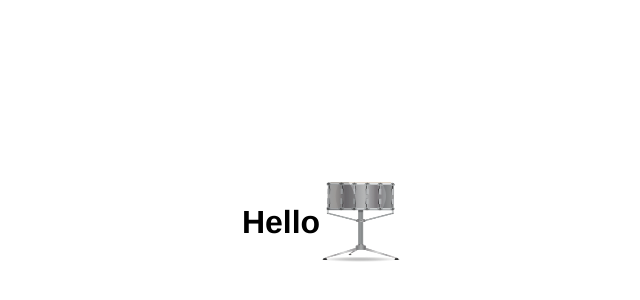
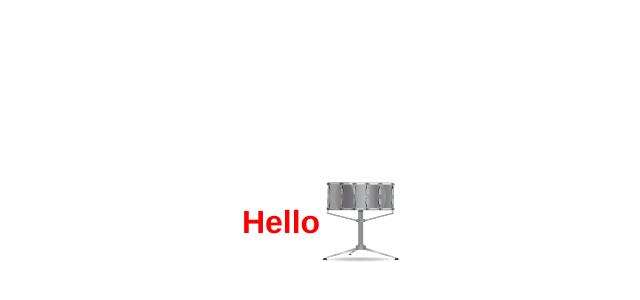
Before and after one commit to EdBeese/git-101, a plain HTML site: page index.html in a window 1280 px wide. Shown: the part 178-478 px from the top of the page, without its empty margins (319-959 px from the left). Drawn offline with Linux system fonts and the light colour scheme.

Commit message:
Update style.css

```diff
--- a/style.css
+++ b/style.css
@@ -8,7 +8,7 @@
  	align-items: center;
  	justify-content: center;
  	height: 100vh;
-    font-weight: 10 !important;
+    color: red;
  }
 
  .logo {
```
